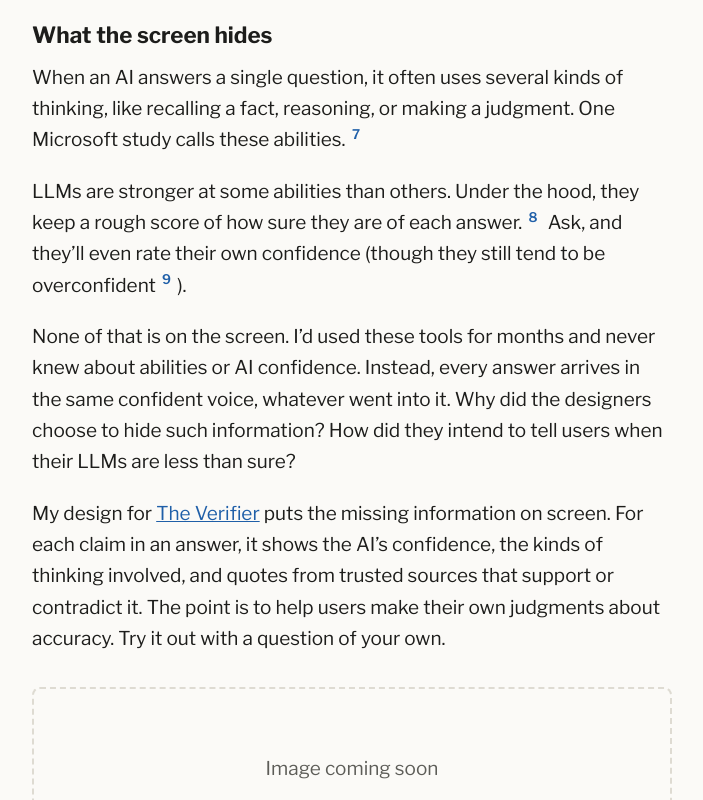
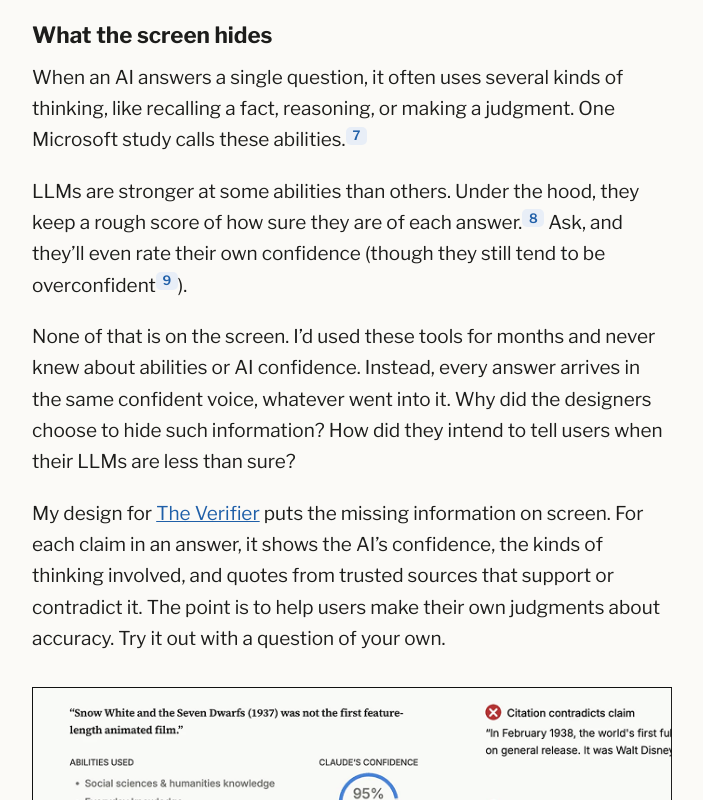
Before and after one commit to 1benbcraig/ai-accuracy-and-trust, a plain HTML site: page essay/index.html in a window 1280 px wide. Shown: the part 2000-2800 px from the top of the page, without its empty margins (288-991 px from the left). Drawn offline with nearby package versions, Linux system fonts and the light colour scheme.

Commit message:
Essay: prototype images, note-number shapes

```diff
--- a/essay/index.html
+++ b/essay/index.html
@@ -29,14 +29,13 @@ p, ul, ol { margin: 0 0 20px; }
 li { margin-bottom: 10px; }
 a { color: var(--link); }
 /* note numbers: bigger than usual superscripts, with a padded click area */
-sup.refs { font-size: 0.7em; line-height: 0; vertical-align: super; }
-a.ref { display: inline-block; min-width: 1.6em; padding: 0.15em 0.3em; margin: -0.15em 0;
+sup.refs { font-size: 0.68em; line-height: 1; vertical-align: 0.5em; }
+a.ref { display: inline-block; min-width: 1.7em; padding: 0.1em 0.35em; line-height: 1.2;
         text-align: center; text-decoration: none; font-weight: 600;
-        border-radius: 4px; }
+        border-radius: 5px; background: var(--note-bg); }
 a.ref:hover, a.ref:focus-visible { text-decoration: underline; }
 .fig { margin: 32px 0; }
-.fig-placeholder { border: 2px dashed var(--rule); border-radius: 8px; padding: 64px 16px;
-                    text-align: center; color: var(--muted); }
+.fig img { display: block; width: 100%; height: auto; }
 .fig-link { display: block; text-decoration: none; }
 figcaption { font-style: italic; margin-top: 10px; font-size: 0.95rem; }
 .notes { margin-top: 72px; padding-top: 24px; border-top: 1px solid var(--rule); font-size: 0.85rem; line-height: 1.55; }
@@ -71,7 +70,7 @@ a.back { text-decoration: none; padding: 0 4px; }
 <p>LLMs are stronger at some abilities than others. Under the hood, they keep a rough score of how sure they are of each answer.<sup class="refs"><a class="ref" href="#note-8" id="ref-8-1" aria-label="Note 8">8</a></sup> Ask, and they&#8217;ll even rate their own confidence (though they still tend to be overconfident<sup class="refs"><a class="ref" href="#note-9" id="ref-9-1" aria-label="Note 9">9</a></sup>).</p>
 <p>None of that is on the screen. I&#8217;d used these tools for months and never knew about abilities or AI confidence. Instead, every answer arrives in the same confident voice, whatever went into it. Why did the designers choose to hide such information? How did they intend to tell users when their LLMs are less than sure?</p>
 <p>My design for <a href="https://verifier-wqsj.onrender.com/" target="_blank" rel="noopener">The Verifier</a> puts the missing information on screen. For each claim in an answer, it shows the AI&#8217;s confidence, the kinds of thinking involved, and quotes from trusted sources that support or contradict it. The point is to help users make their own judgments about accuracy. Try it out with a question of your own.</p>
-<figure class="fig" id="fig-verifier"><a class="fig-link" href="https://verifier-wqsj.onrender.com/" target="_blank" rel="noopener"><div class="fig-placeholder">Image coming soon</div></a><figcaption><a href="https://verifier-wqsj.onrender.com/" target="_blank" rel="noopener">A checked claim from Prototype 1, The Verifier ↗</a></figcaption></figure>
+<figure class="fig" id="fig-verifier"><a class="fig-link" href="https://verifier-wqsj.onrender.com/" target="_blank" rel="noopener"><img src="images/verifier-checked-claim.png" alt="The Verifier checking the claim that Snow White (1937) was not the first feature-length animated film: Claude is 95% confident, and two citations, from the BBC and NPR, contradict the claim." width="688" height="208" loading="lazy"></a><figcaption><a href="https://verifier-wqsj.onrender.com/" target="_blank" rel="noopener">A checked claim from Prototype 1, The Verifier ↗</a></figcaption></figure>
 
 <h2>The wrong fix: softer words</h2>
 <p>One day Claude.ai told me I needed to use Claude Cowork to accomplish a task. I pushed back, saying that I&#8217;d seen advertisements announcing how Claude.ai and Claude Cowork had merged. Since I was still being asked to bounce between the two products, I said the advertising had lied. Claude described the discrepancy like this:</p>
@@ -107,7 +106,7 @@ a.back { text-decoration: none; padding: 0 4px; }
 <li><strong>Every rewrite is checked, automatically.</strong> The tool compares the rewrite to its sources and flags anywhere it drifted.</li>
 </ol>
 <p>Most similar tools give you an answer and let you click to see its sources. ExSearch gives you the sources first and lets you decide how much answer you want.</p>
-<figure class="fig" id="fig-exsearch"><a class="fig-link" href="https://youtu.be/XS07iGzdzg0" target="_blank" rel="noopener"><div class="fig-placeholder">Image coming soon</div></a><figcaption><a href="https://youtu.be/XS07iGzdzg0" target="_blank" rel="noopener">Prototype 2, ExSearch (5 min video walkthrough) ↗</a></figcaption></figure>
+<figure class="fig" id="fig-exsearch"><a class="fig-link" href="https://youtu.be/XS07iGzdzg0" target="_blank" rel="noopener"><img src="images/exsearch-prototype.png" alt="ExSearch answering whether a patient on warfarin can take ibuprofen: drug-label excerpts on the left, a generative rewrite on the right with a slider, a 68% source accuracy score, and flagged phrases such as 'roughly double the risk of serious bleeding,' which goes beyond the source." width="1443" height="786" loading="lazy"></a><figcaption><a href="https://youtu.be/XS07iGzdzg0" target="_blank" rel="noopener">Prototype 2, ExSearch (5 min video walkthrough) ↗</a></figcaption></figure>
 
 <h2>Scalpels over pocket knives</h2>
 <p>Like pocket knives, LLMs aim to be the single solution for every problem. Instead, many professionals would be better served by scalpels: tools designed for their specific work and needs. That&#8217;s why ExSearch uses a limited database (instead of the entire web) and a limited generative AI that can only summarize text. It does less than a modern LLM, but it&#8217;s designed to do everything these professionals need, and to avoid much of what makes LLMs so inaccurate. Those limits are what make it a scalpel.</p>
```
Also changed, not shown: essay/images/exsearch-prototype.png (added), essay/images/verifier-checked-claim.png (added).
